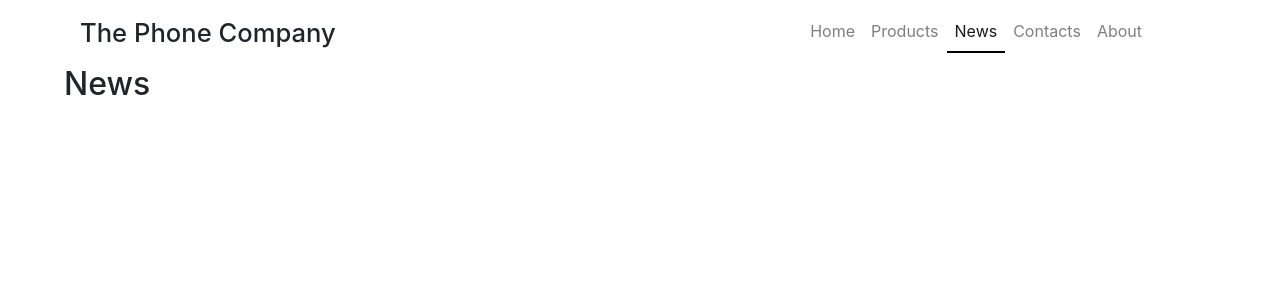
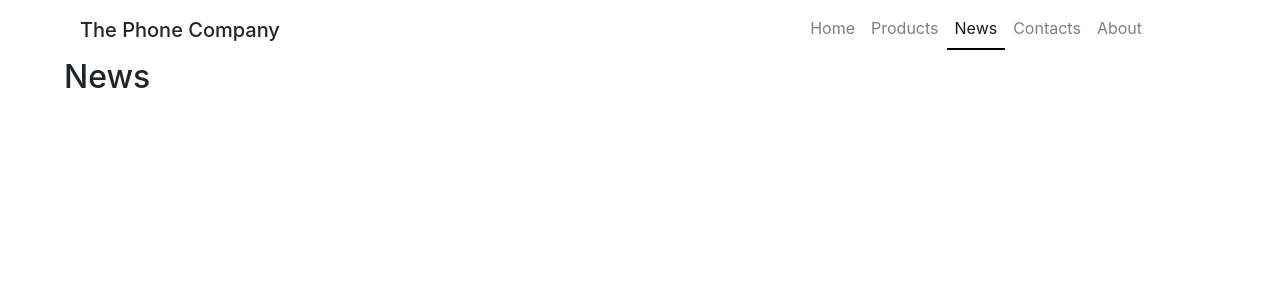
Before and after one commit to SukhvirS/cmpe272-website, a PHP site: page /news.html in a window 1280 px wide. Shown: the top 300 px of the page. Run offline with PHP 8.4, Linux system fonts and the light colour scheme; some libraries are stand-ins or nearby versions.

Commit message:
changed fonts

```diff
--- a/main.css
+++ b/main.css
@@ -12,7 +12,7 @@ nav ul{
 
 nav h1{
     padding: 10px 40px 0 0;
-    font-size: 2vw;
+    font-size: 20px;
 }
 
 .home-body{
```
